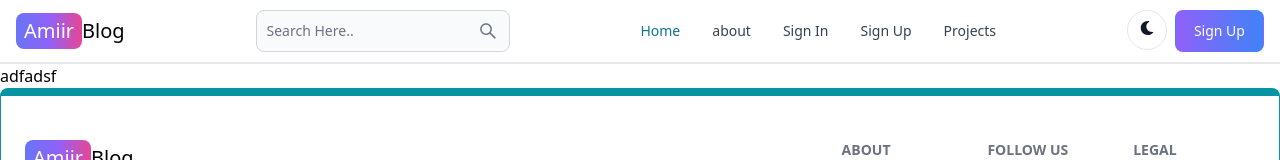
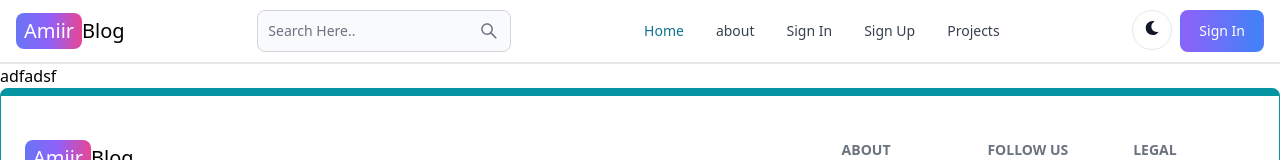
Before and after one commit to ENG-AMIIR-MUSE/Blogin-app, a React (Vite) app in the folder client/: page / in a window 1280 px wide. Shown: the top 160 px of the page. Built offline with nearby package versions, Linux system fonts and the light colour scheme.

Commit message:
Updated Header Component

```diff
--- a/client/src/Components/Header.jsx
+++ b/client/src/Components/Header.jsx
@@ -1,11 +1,14 @@
-import { Button, Navbar, TextInput } from "flowbite-react";
+import { Avatar, Button, Dropdown, Navbar, TextInput } from "flowbite-react";
 import React from "react";
 import { Link } from "react-router-dom";
 import { AiOutlineSearch } from "react-icons/ai";
 import { FaMoon } from "react-icons/fa";
 import { useLocation } from "react-router-dom";
+import { useSelector } from "react-redux";
 export default function Header() {
+  const {currentUser} = useSelector((state) => state.user);
   const location = useLocation().pathname;
+  console.log(currentUser)
   return (
     <>
       <Navbar className="border-b-2">
@@ -36,9 +39,37 @@ export default function Header() {
           >
             <FaMoon />
           </Button>
-          <Button className="bg-red-900  bg-gradient-to-r from-purple-500 to-blue-500">
-            Sign Up
-          </Button>
+          {currentUser ? (
+        <Dropdown
+        arrowIcon= {false}
+        inline
+        label = {
+          <Avatar img={currentUser.photoUrl} rounded />
+
+        }>
+          <Dropdown.Header>
+            <span className="flex items-center">@{currentUser.username}</span>
+            <span className="flex items-center truncate">{currentUser.email}</span>
+          </Dropdown.Header>
+            <Link to={'/dashboard?tab=profile'}>
+              <Dropdown.Item>
+                Profile
+              </Dropdown.Item>
+              <Dropdown.Divider/>
+              <Dropdown.Item>
+                Sign Out
+              </Dropdown.Item>
+            </Link>
+        </Dropdown>
+
+          ) : (
+            <>
+              <Button className="bg-red-900  bg-gradient-to-r from-purple-500 to-blue-500">
+                Sign In
+              </Button>
+            </>
+          )}
+
           <Navbar.Toggle></Navbar.Toggle>
         </div>
 
```
